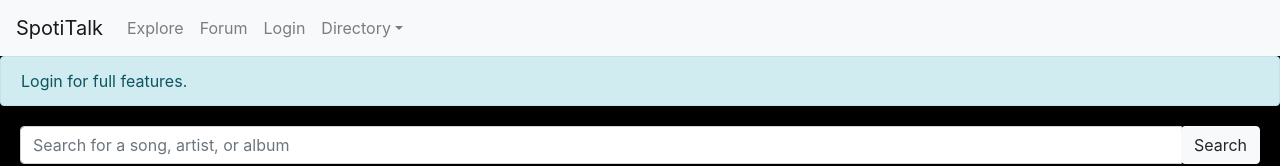
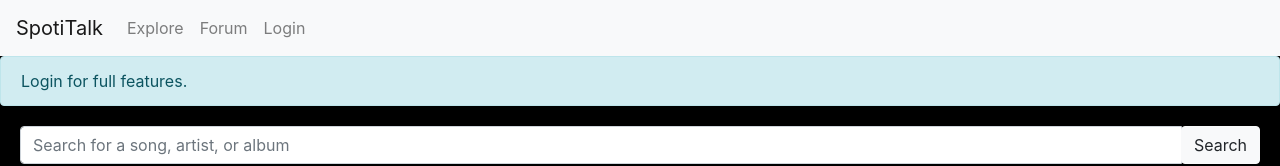
Before and after one commit to jacksonneal/SpotiTalk, a React (Create React App) app in the folder client/: page / in a window 1280 px wide. Shown: the top 166 px of the page. Built offline with nearby package versions, Linux system fonts and the light colour scheme.

Commit message:
remove unused navigation links

```diff
--- a/client/src/components/search/SpotiNavigation.js
+++ b/client/src/components/search/SpotiNavigation.js
@@ -26,11 +26,6 @@
             <Nav.Link href="/search">Explore</Nav.Link>
             <Nav.Link href="/forum">Forum</Nav.Link>
             <Nav.Link href="/login" onClick={logClick}>{logText()}</Nav.Link>
-            <NavDropdown title="Directory">
-              <NavDropdown.Item href="AboutUs">About Us</NavDropdown.Item>
-              <NavDropdown.Divider />
-              <NavDropdown.Item href="Feedback">Provide Feedback</NavDropdown.Item>
-            </NavDropdown>
           </Nav>
         </Navbar.Collapse>
       </Navbar>
```
